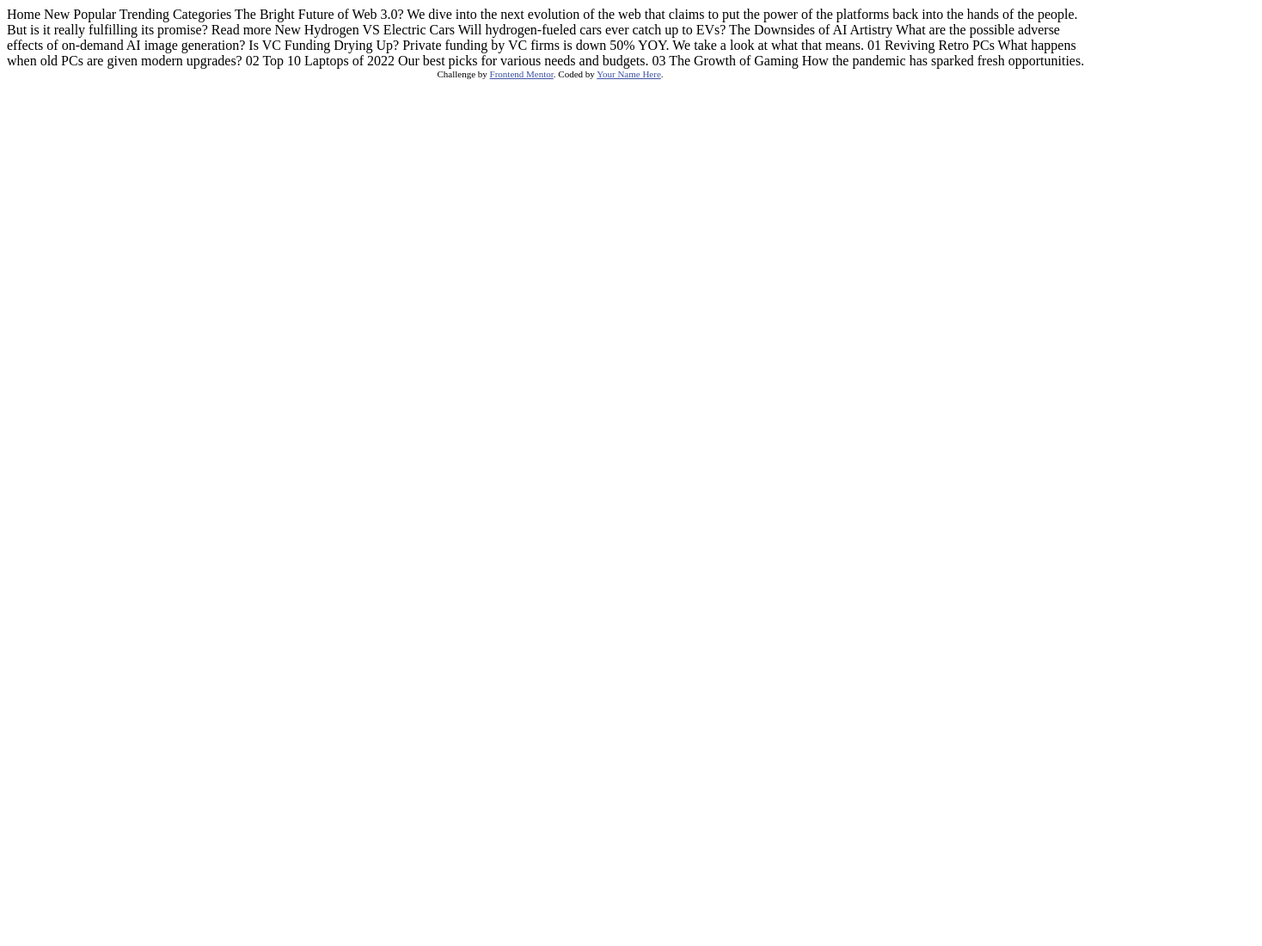
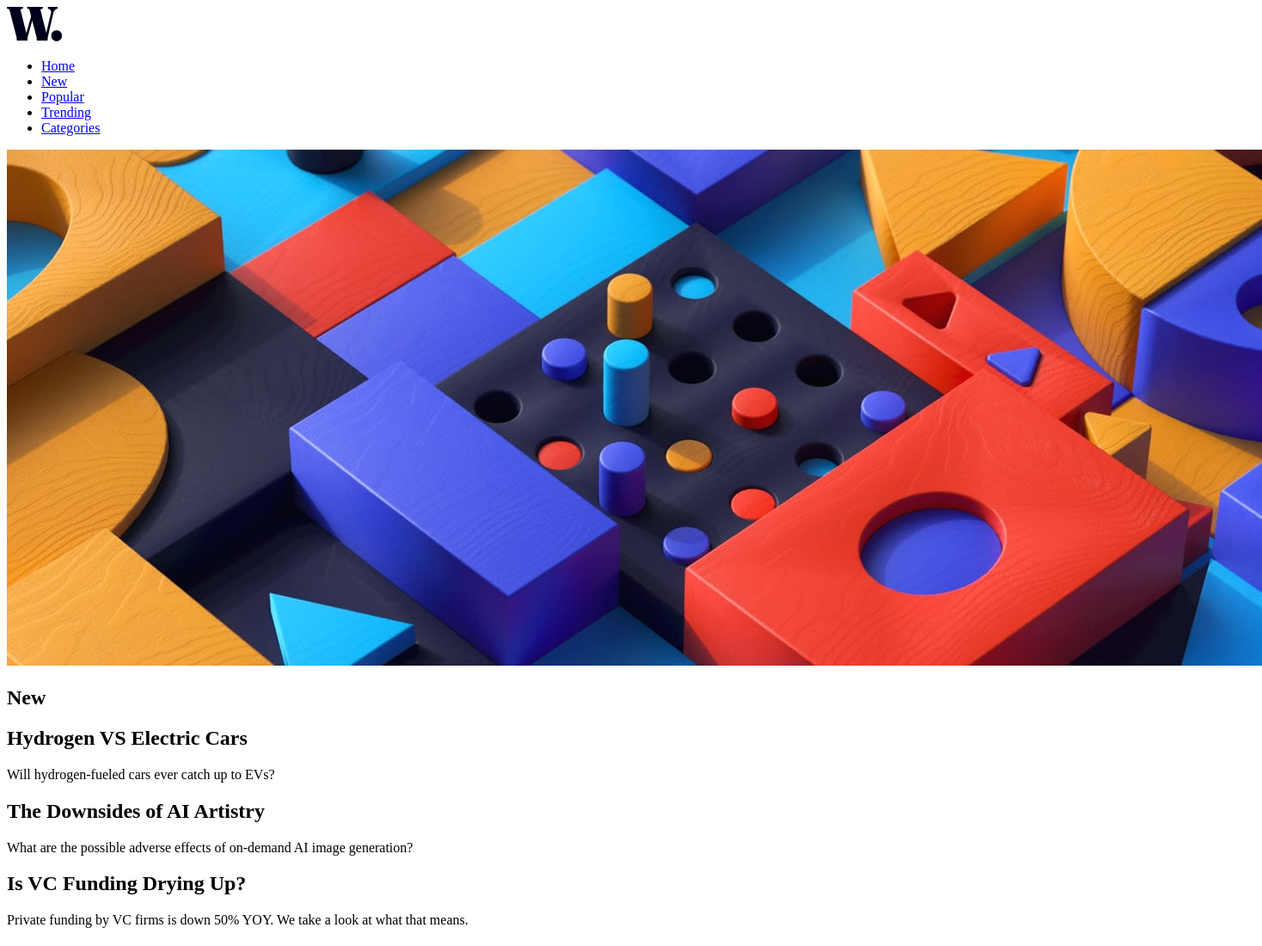
Before and after one commit to AldahirPR/news-homepage, a plain HTML site: page index.html in a window 1280 px wide. Shown: the top 1100 px of the page at 86% size, 1468 px wide, since content can reach past the window. Before the commit the page ends 800 px from the top, so only its background shows below. Drawn offline with Linux system fonts and the light colour scheme.

Commit message:
adding preliminar html layout

```diff
--- a/index.html
+++ b/index.html
@@ -8,53 +8,67 @@
 
   <title>Frontend Mentor | News homepage</title>
 
-  <!-- Feel free to remove these styles or customise in your own stylesheet 👍 -->
-  <style>
-    .attribution { font-size: 11px; text-align: center; }
-    .attribution a { color: hsl(228, 45%, 44%); }
-  </style>
+  <link rel="stylesheet" href="/css/styles.css">
+
 </head>
 <body>
 
-  Home
-  New
-  Popular
-  Trending
-  Categories
+  <main class="container">
+    <nav>
+      <img src="/assets/images/logo.svg" alt="logo" />
+      <ul>
+        <li><a href="#">Home</a></li>
+        <li><a href="#">New</a></li>
+        <li><a href="#">Popular</a></li>
+        <li><a href="#">Trending</a></li>
+        <li><a href="#">Categories</a></li>
+      </ul>
+    </nav>
 
-  The Bright Future of Web 3.0?
-
-  We dive into the next evolution of the web that claims to put the power of the platforms back into the hands of the people.
-  But is it really fulfilling its promise?
-
-  Read more
-
-  New
-
-  Hydrogen VS Electric Cars
-  Will hydrogen-fueled cars ever catch up to EVs?
-
-  The Downsides of AI Artistry
-  What are the possible adverse effects of on-demand AI image generation?
-
-  Is VC Funding Drying Up?
-  Private funding by VC firms is down 50% YOY. We take a look at what that means.
-
-  01
-  Reviving Retro PCs
-  What happens when old PCs are given modern upgrades?
-
-  02
-  Top 10 Laptops of 2022
-  Our best picks for various needs and budgets.
-
-  03
-  The Growth of Gaming
-  How the pandemic has sparked fresh opportunities.
-
-  <div class="attribution">
-    Challenge by <a href="https://www.frontendmentor.io?ref=challenge" target="_blank">Frontend Mentor</a>.
-    Coded by <a href="#">Your Name Here</a>.
-  </div>
+    <section class="content">
+      <div class="main-image">
+        <img class="web-img" src="/assets/images/image-web-3-desktop.jpg" alt="web 3 image" />
+      </div>
+      <div class="vertical-content">
+        <h1>New</h1>
+        <h2>Hydrogen VS Electric Cars</h2>
+        <p>Will hydrogen-fueled cars ever catch up to EVs?</p>
+        <h2>The Downsides of AI Artistry</h2>
+        <p>What are the possible adverse effects of on-demand AI image generation?</p>
+        <h2>Is VC Funding Drying Up?</h2>
+        <p>Private funding by VC firms is down 50% YOY. We take a look at what that means.</p>
+      </div>
+      <div class="main-title">
+        <h1>The Bright Future of Web 3.0?</h1>
+      </div>
+      <div class="read-more">
+        <p>
+          We dive into the next evolution of the web that claims to put the power of the platforms back into the hands of the people.
+          But is it really fulfilling its promise?
+        </p>
+        <div class="read-more-btn">
+          <p>Read More</p>
+        </div>
+      </div>
+      <div class="retro-pcs">
+        <img src="/assets/images/image-retro-pcs.jpg" alt="retro pc's" />
+        <span>01</span>
+        <h3>Reviving Retro PCs</h3>
+        <p>What happens when old PCs are given modern upgrades?</p>
+      </div>
+      <div class="laptops">
+        <img src="/assets/images/image-top-laptops.jpg" alt="laptops" />
+        <span>02</span>
+        <h3>Top 10 Laptops of 2022</h3>
+        <p>Our best picks for various needs and budgets.</p>
+      </div>
+      <div class="gaming">
+        <img src="/assets/images/image-gaming-growth.jpg" alt="gaming growth" />
+        <span>03</span>
+        <h3>The Growth of Gaming</h3>
+        <p>How the pandemic has sparked fresh opportunities.</p>
+      </div>
+    </section>
+  </main>
 </body>
 </html>
```
